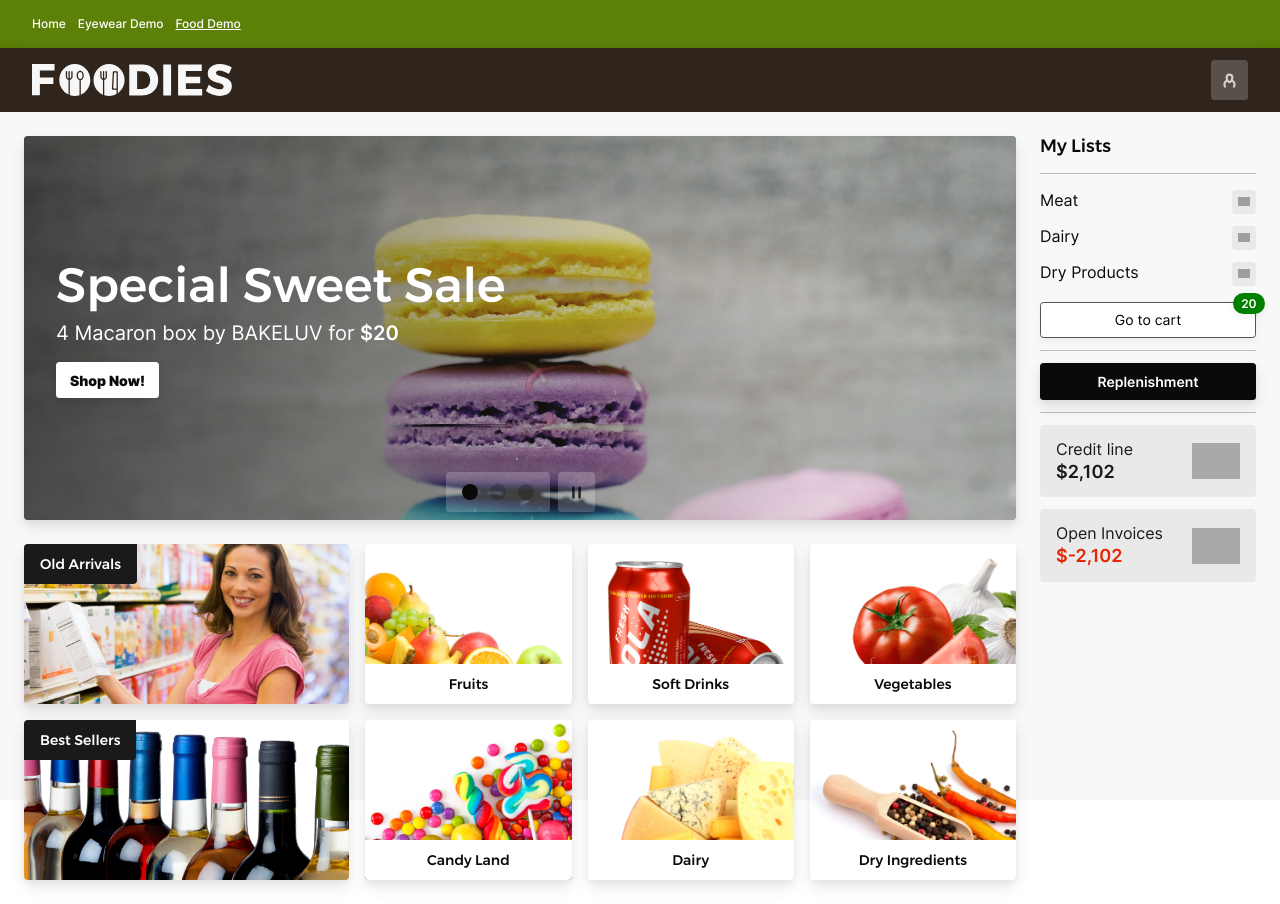
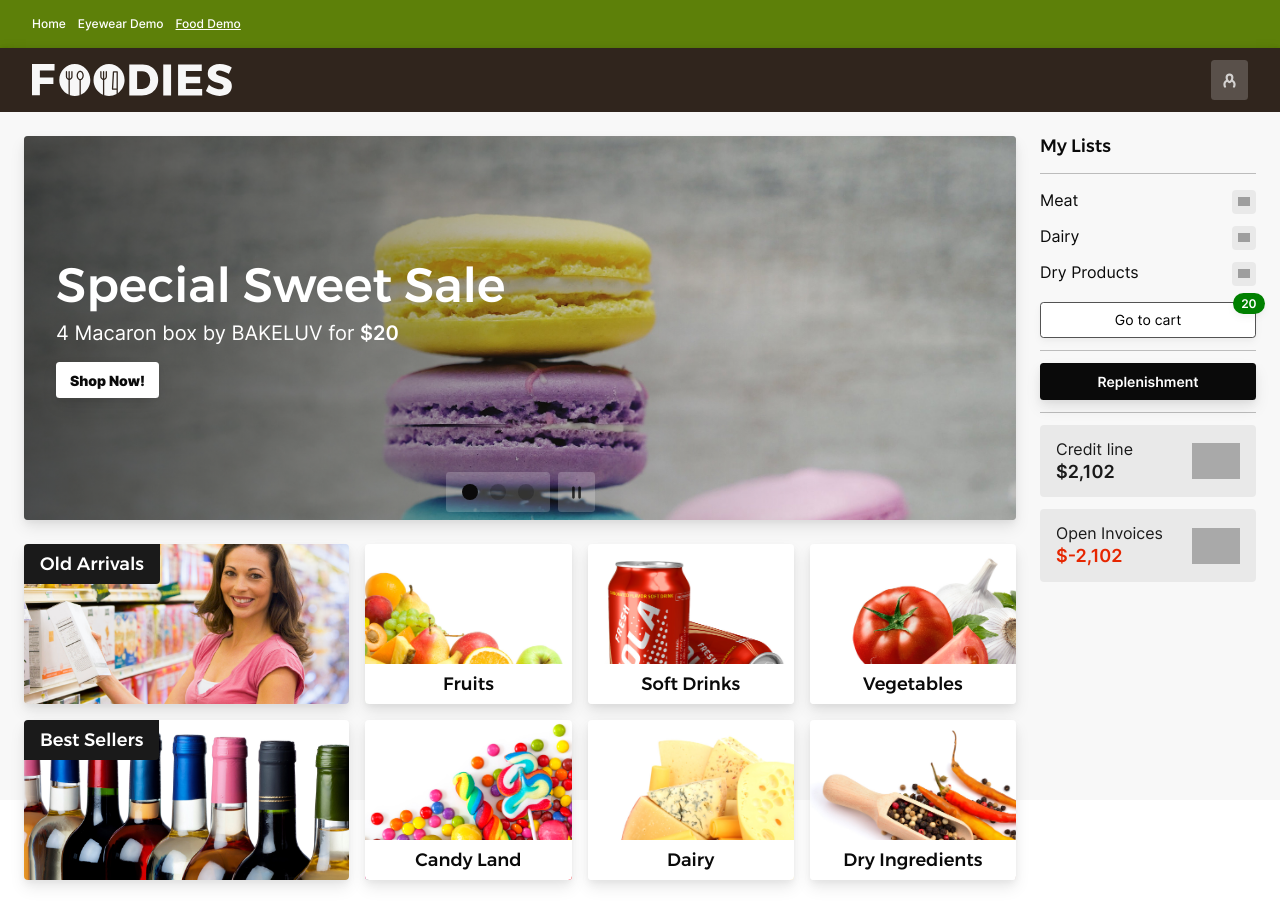
Before and after one commit to YonatanKof/pepp-homapage-central, a Vue app: page /food-demo in a window 1280 px wide. Built offline with nearby package versions, Linux system fonts and the light colour scheme; grey boxes are pictures that could not be loaded.

Commit message:
bigger titles

```diff
--- a/src/components/demo-food/Card.vue
+++ b/src/components/demo-food/Card.vue
@@ -4,7 +4,7 @@
 		:onclick="`parent.open('` + cardOnClickTo + `')`"
 		:style="`background-image: url('` + cardImageURL + `');`"
 	>
-		<h3 class="title-xs" :class="overlayType">{{ cardTitle }}</h3>
+		<h3 class="title-sm" :class="overlayType">{{ cardTitle }}</h3>
 	</div>
 </template>
 
```
